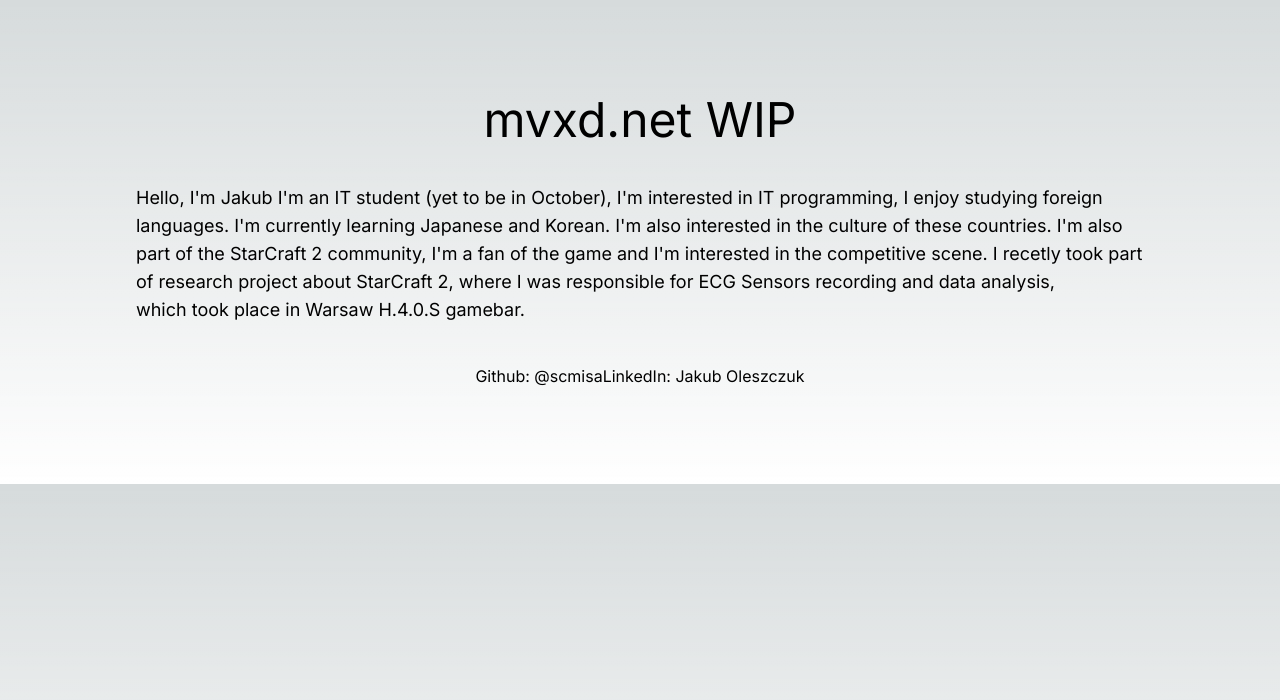
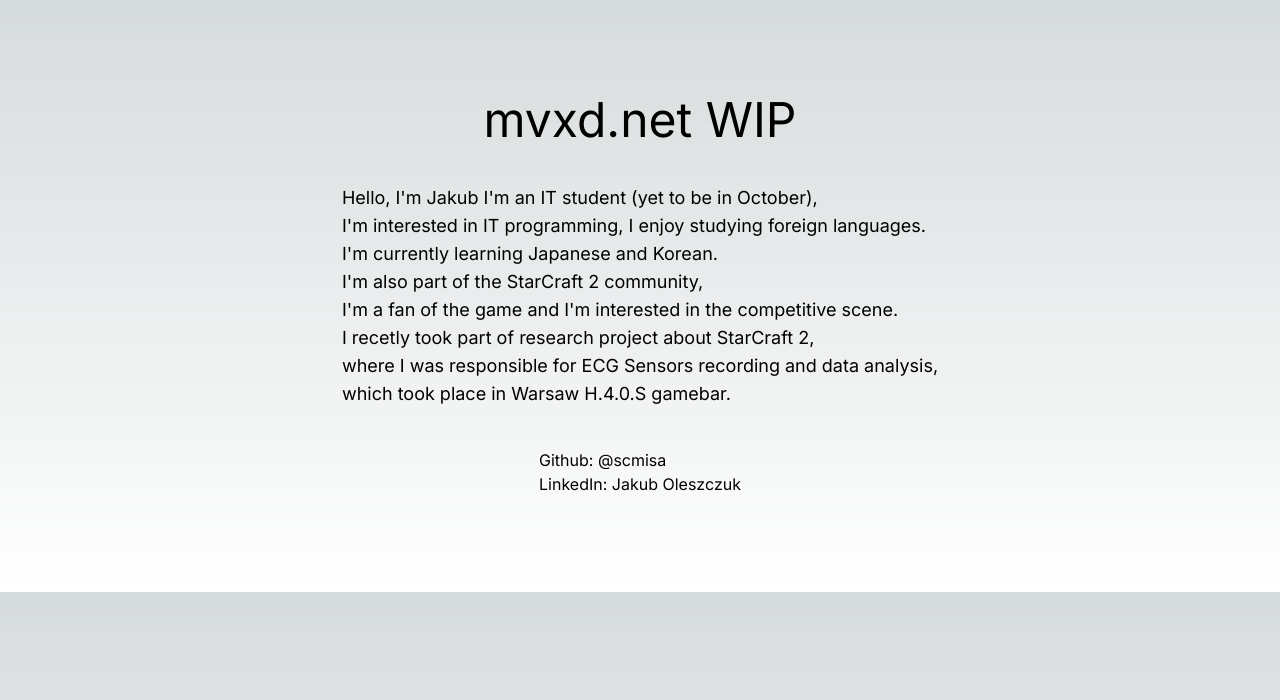
Before and after one commit to scmisa/scmisa.github.io, a Next.js app: page / in a window 1280 px wide. Shown: the top 700 px of the page. Built offline with nearby package versions, Linux system fonts and the light colour scheme.

Commit message:
Styling the page

```diff
--- a/app/page.tsx
+++ b/app/page.tsx
@@ -4,15 +4,18 @@ export default function Home() {
   return (
     <main className="flex min-h-20 flex-col items-center justify-between p-24">
         <h1 className="text-5xl">mvxd.net WIP</h1>
-        <article className="p-10 text-lg">
-          Hello, I'm Jakub I'm an IT student (yet to be in October), I'm interested in IT programming, I enjoy studying foreign languages.
-          I'm currently learning Japanese and Korean. I'm also interested in the culture of these countries.
-          I'm also part of the StarCraft 2 community, I'm a fan of the game and I'm interested in the competitive scene.
-          I recetly took part of research project about StarCraft 2, where I was responsible for ECG Sensors recording and data analysis,<br></br>
+        <article className="p-10 text-lg text-justify ">
+          Hello, I'm Jakub I'm an IT student (yet to be in October), <br></br>
+          I'm interested in IT programming, I enjoy studying foreign languages.<br></br>
+          I'm currently learning Japanese and Korean. <br></br>
+          I'm also part of the StarCraft 2 community, <br></br>
+          I'm a fan of the game and I'm interested in the competitive scene.<br></br>
+          I recetly took part of research project about StarCraft 2,<br></br>
+          where I was responsible for ECG Sensors recording and data analysis,<br></br>
           which took place in Warsaw H.4.0.S gamebar.
         </article>
         <footer>
-          Github: <a href="https://github.com/scmisa">@scmisa</a>
+          Github: <a href="https://github.com/scmisa">@scmisa</a><br></br>
           LinkedIn: <a href="https://www.linkedin.com/in/jakub-oleszczuk/">Jakub Oleszczuk</a>
         </footer>
     </main>
```
